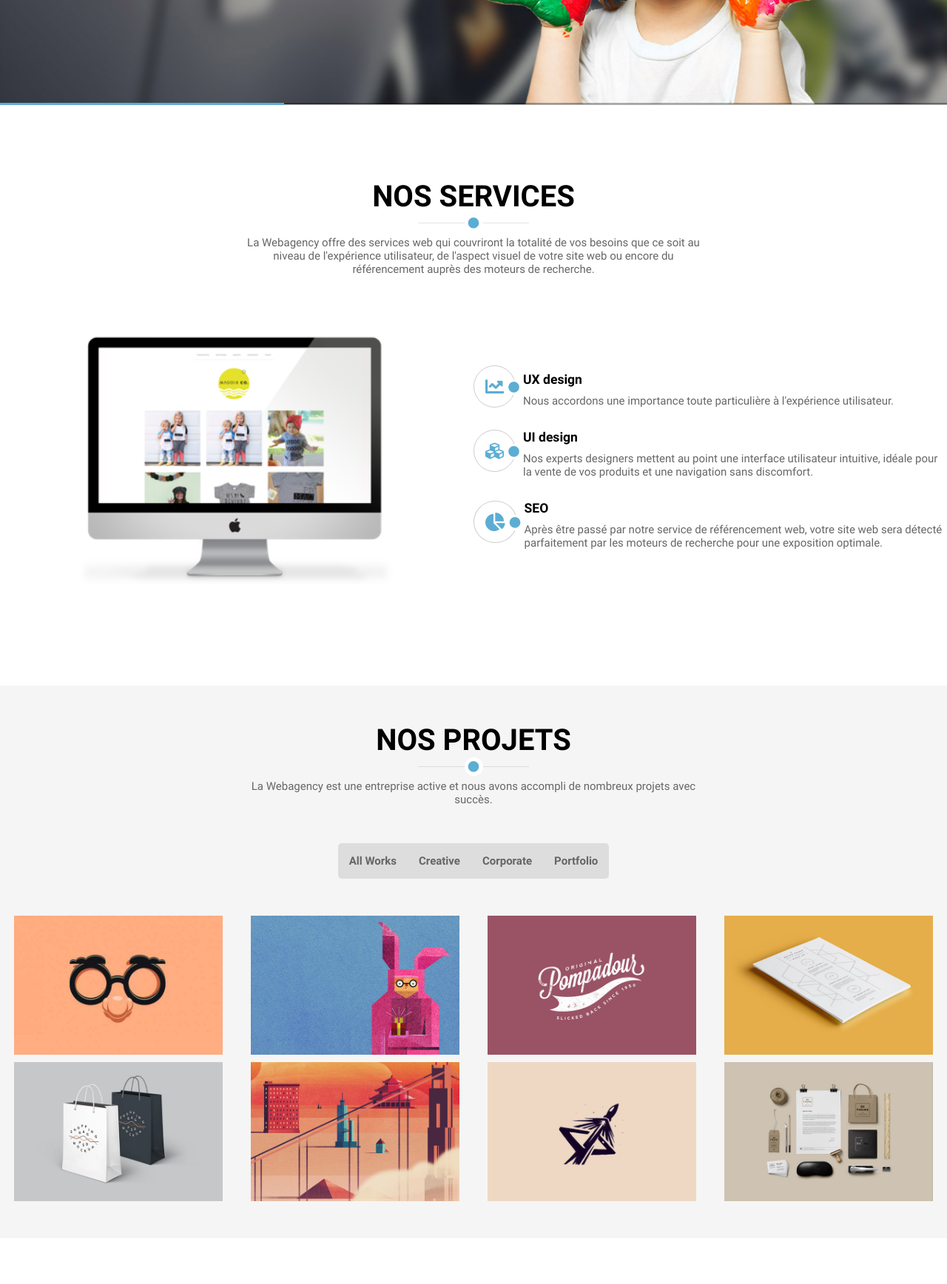
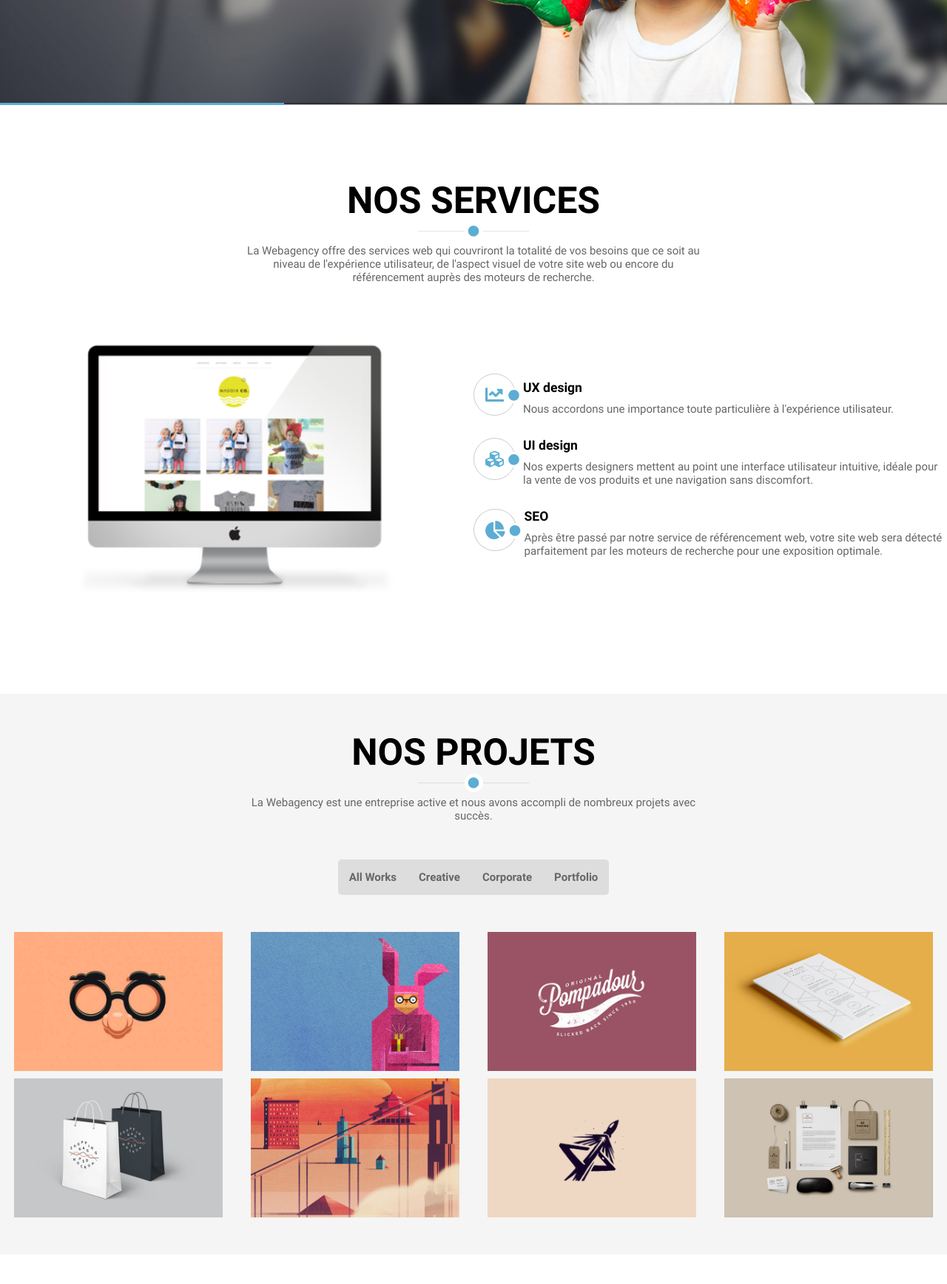
Before and after one commit to homger/formation-project2, a PHP site: page / in a window 1280 px wide. Shown: the part 412-2148 px from the top of the page at 74% size. Run offline with PHP 8.4, Linux system fonts and the light colour scheme; some libraries are stand-ins or nearby versions.

Commit message:
update style desktop index

```diff
--- a/desktop.css
+++ b/desktop.css
@@ -10,7 +10,7 @@
 			width: 50%;
 		}
 		header > h2{
-			font-size: 4rem;
+			font-size: 5rem;
 		}
 		.separator{
 			margin-top: 0;
```
